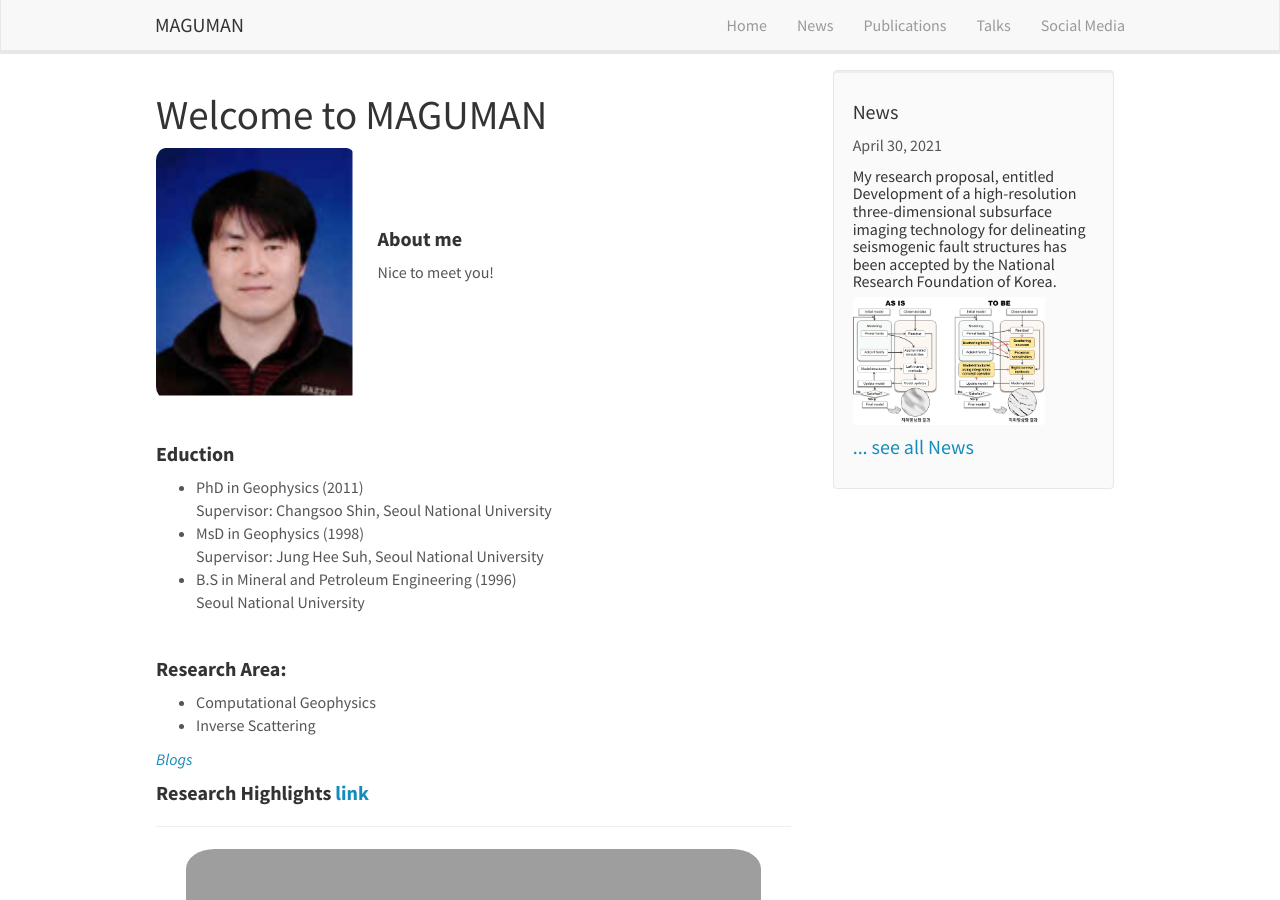
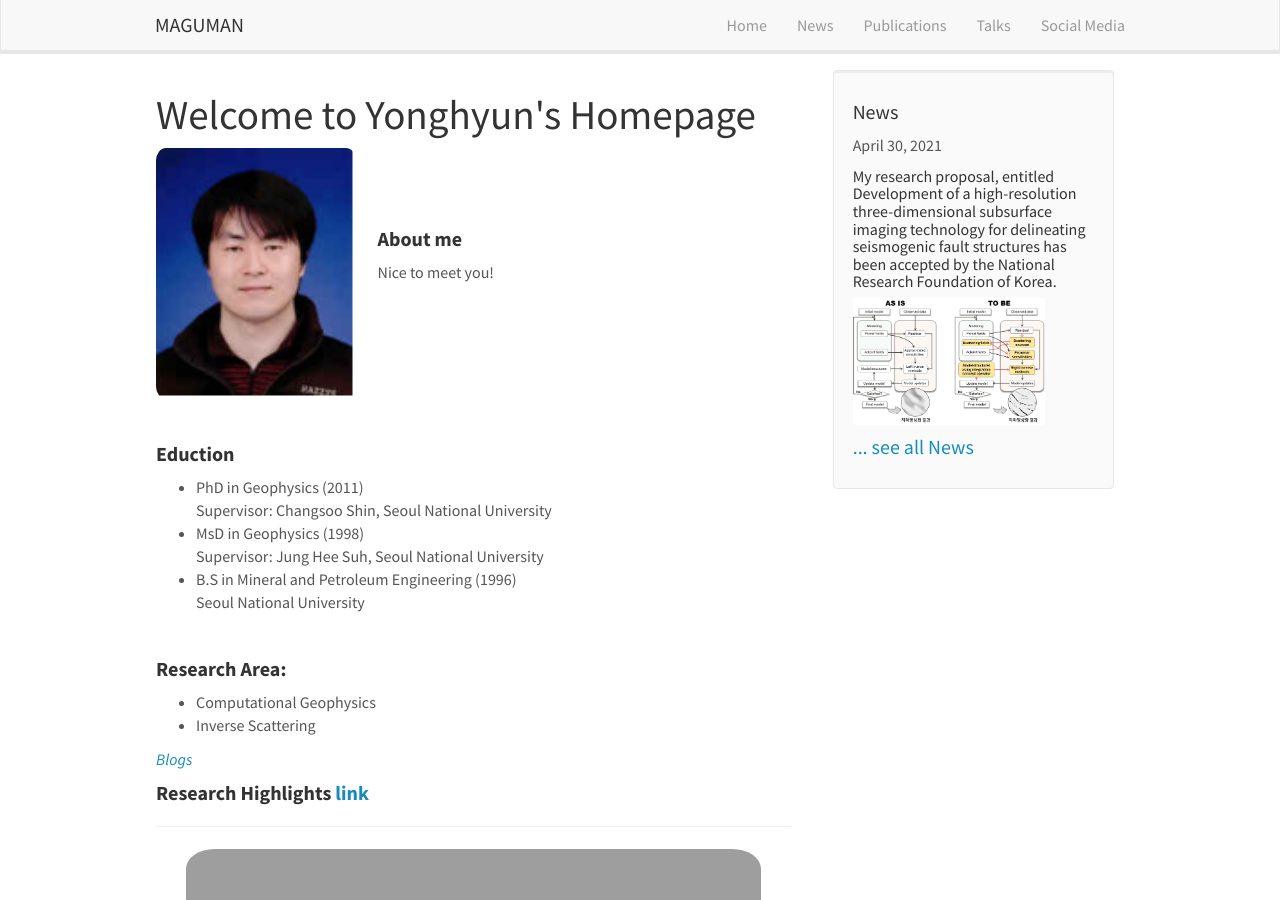
Before and after one commit to maguman/maguman.github.io, a Jekyll site: the page built from _pages/home.md, in a window 1280 px wide and 900 px high. Built offline with Jekyll 4.4.1, drawn with Linux system fonts in a browser that asks for light colours; nearby versions of some CDN libraries.

Commit message:
Update homelay.html

```diff
--- a/_layouts/homelay.html
+++ b/_layouts/homelay.html
@@ -3,7 +3,7 @@
 ---
 
   <div id="homeid" class="col-sm-8">
-        <h1>Welcome to MAGUMAN</h1>
+        <h1>Welcome to Yonghyun's Homepage</h1>
 
 	{{ content }}
   </div>
```
